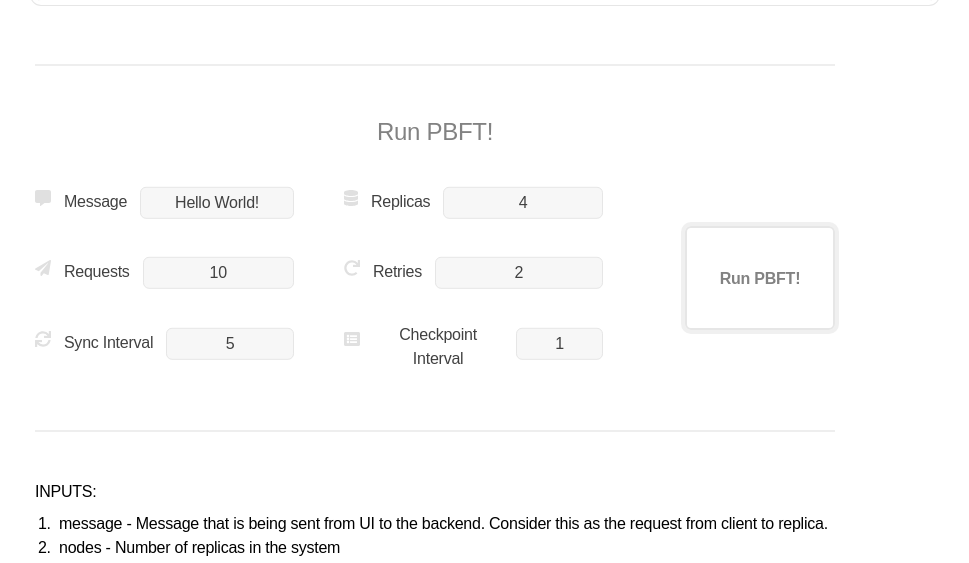
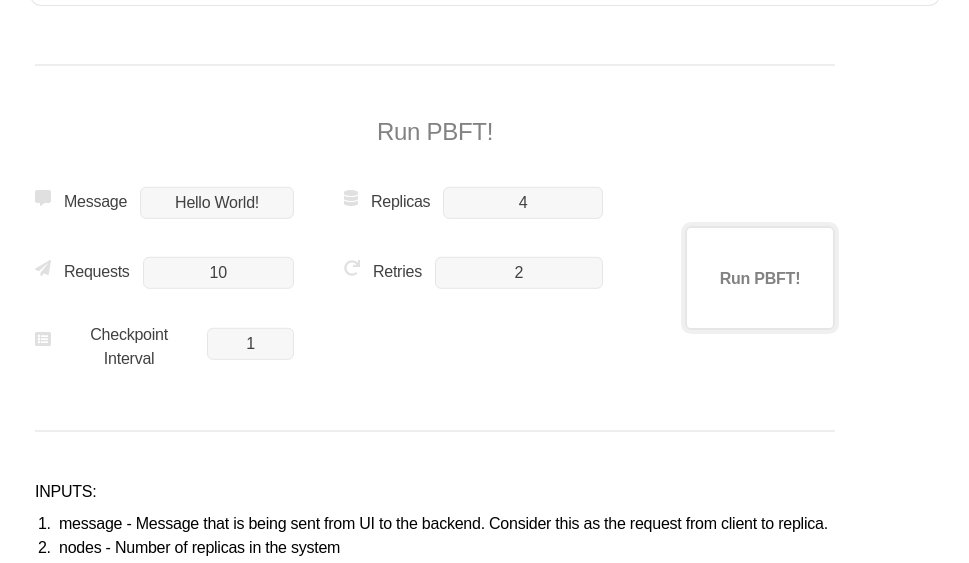
Before and after one commit to iCloud17/PBFT-Visualization, a Flask app: page / in a window 1280 px wide. Shown: the part 4282-4845 px from the top of the page, without its empty margins (285-1254 px from the left). Run offline with Flask 2, Linux system fonts and the light colour scheme.

Commit message:
adding last day changes

```diff
--- a/flaskApp/static/js/intro.js
+++ b/flaskApp/static/js/intro.js
@@ -2,7 +2,7 @@
     "use strict";
 
     //#region Requests---------------------------------
-    function runningPBFT(msg = 'Hello World', replicas = 4, request = 10, retries = 2, sync = 5, ckpt = 1) {
+    function runningPBFT(msg = 'Hello World', replicas = 4, request = 10, retries = 2, ckpt = 1, sync = 5) {
         let msgList = [msg];
         for(let i = 1; i < request; i++) {
             msgList.push(`sample message ${i}`);
@@ -47,6 +47,6 @@
         event.preventDefault();
         console.log(inputs[0].value, inputs[1].value, inputs[2].value, inputs[3].value, inputs[4].value,inputs[5].value);
         overlay.className = 'showing';
-        runningPBFT(inputs[0].value, inputs[1].value, inputs[2].value, inputs[3].value, inputs[4].value,inputs[5].value);
+        runningPBFT(inputs[0].value, inputs[1].value, inputs[2].value, inputs[3].value, inputs[4].value);
     });
 }());
--- a/flaskApp/templates/intro.html
+++ b/flaskApp/templates/intro.html
@@ -43,7 +43,7 @@
 			<header id="header">
 				<div id="darkbg"></div>
 				<div class="content">
-					<h1><a id="PBFT_Visualization" href="#">PBFT Visualization</a></h1>
+					<h1><a id="PBFT_Visualization" href="#">Pretty PBFT Visualization</a></h1>
 					<div id="headerP">
 						<p>
 							Just a simple visualization of the <br />
@@ -187,18 +187,18 @@
 								</li>
 								<li>
 									<div class="formIp">
+										<span class="icon solid fas fa-list-alt"></span>
+										<span class="label" id="ckpt_interval_label">Checkpoint Interval</span>
+										<input type="text" inputmode="numeric" name="ckpt_interval" id="ckpt_interval"
+											value="1" required>
+									</div>
+								</li>
+								<li style="display: none;">
+									<div class="formIp">
 										<span class="icon solid fas fa-sync"></span>
 										<span class="label">Sync Interval</span>
 										<input type="text" inputmode="numeric" name="sync_interval" id="sync_interval"
 											value="5" required>
-									</div>
-								</li>
-								<li>
-									<div class="formIp">
-										<span class="icon solid fas fa-list-alt"></span>
-										<span class="label" id="ckpt_interval_label">Checkpoint Interval</span>
-										<input type="text" inputmode="numeric" name="ckpt_interval" id="ckpt_interval"
-											value="1" required>
 									</div>
 								</li>
 							</ul>
```
Also changed, not shown: flaskApp/static/js/blockchain.js (+3 -5 lines).
